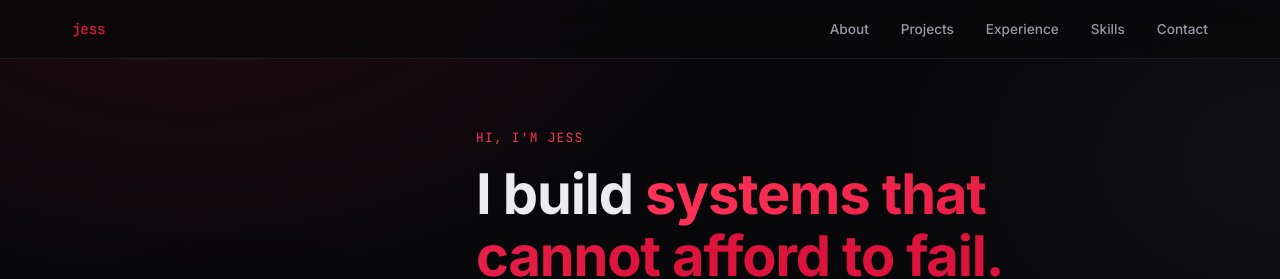
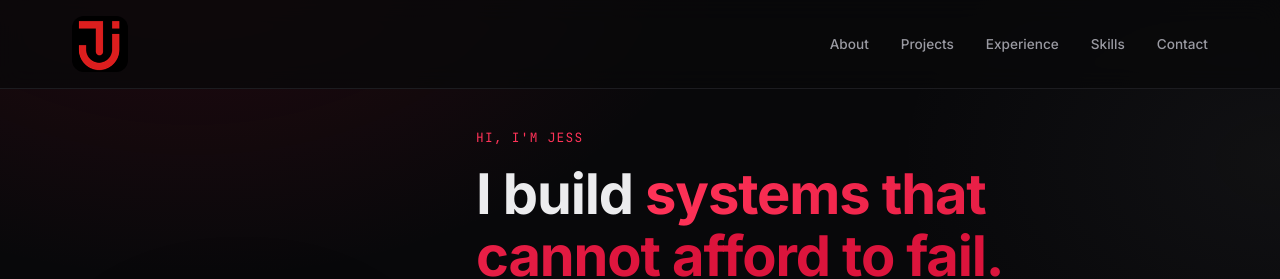
Before and after one commit to JessicaTemplet/syntagmata-site, a plain HTML site: page index.html in a window 1280 px wide. Shown: the top 279 px of the page. Drawn offline with Linux system fonts and the light colour scheme; no server answers.

Commit message:
added logo

```diff
--- a/index.html
+++ b/index.html
@@ -689,7 +689,7 @@
 
   <nav>
     <div class="nav-inner">
-      <div class="logo">jess</div>
+      <img src="logo.png" style="width:56px;height:56px;border-radius:12px">
       <ul class="nav-links">
         <li><a href="#about">About</a></li>
         <li><a href="#projects">Projects</a></li>
```
Also changed, not shown: logo.png (added).
